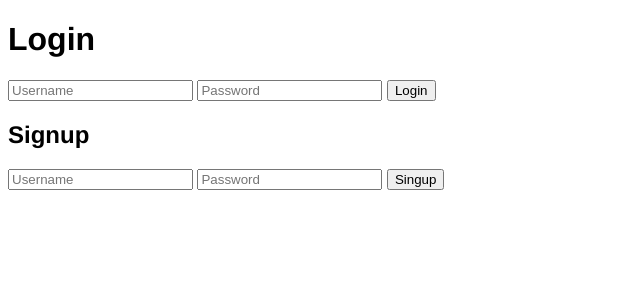
After one commit to omiguelperez/shoppy, a Django app: page /auth-login/ in a window 1280 px wide. The commit adds this page. Shown: the top 300 px of the page, without its empty margins (0-640 px from the left). Run offline with Django 3.2, Linux system fonts and the light colour scheme.

Commit message:
Sistema de usuarios
Se agrega un sistema de usuario básico y después se le agregará más funcionalidad

```diff
--- a/Shoppy/Shoppy/urls.py
+++ b/Shoppy/Shoppy/urls.py
@@ -20,5 +20,5 @@ from django.conf.urls.static import static
 
 urlpatterns = [
     url(r'^admin/', admin.site.urls),
-    url(r'^products/', include('products.urls', namespace='products')),
+    url(r'^', include('products.urls', namespace='products')),
 ] + static(settings.MEDIA_URL, document_root=settings.MEDIA_ROOT)
--- a/Shoppy/products/urls.py
+++ b/Shoppy/products/urls.py
@@ -1,4 +1,5 @@
 from django.conf.urls import url, include
+from django.contrib.auth import views as auth_views
 
 from . import views
 
@@ -6,5 +7,8 @@ urlpatterns = [
     url(r'^$', views.ProductList.as_view(), name='list'),
     url(r'^detail/(?P<pk>[0-9]+)/',
         views.ProductDetail.as_view(), name='detail'),
-    url(r'^new/$', views.product_new, name='new'),
+    url(r'^new/', views.product_new, name='new'),
+    url(r'^auth-login/', views.auth_login, name='auth_login'),
+    url(r'^logout/', auth_views.logout,
+        {'next_page': '/auth-login/'}, name='logout'),
 ]
--- a/Shoppy/products/views.py
+++ b/Shoppy/products/views.py
@@ -1,5 +1,7 @@
+from django.contrib.auth import authenticate, login
+from django.contrib.auth.models import User
 from django.http import HttpResponseRedirect
-from django.shortcuts import get_object_or_404, render
+from django.shortcuts import get_object_or_404, render, redirect
 from django.urls import reverse
 from django.views.generic.detail import DetailView
 from django.views.generic.list import ListView
@@ -29,3 +31,20 @@ def product_new(request):
         'form': form
     }
     return render(request, 'product_new.html', context)
+
+
+def auth_login(request):
+    if request.method == 'POST':
+        action = request.POST.get('action', None)
+        username = request.POST.get('username', None)
+        password = request.POST.get('password', None)
+        if action == 'signup':
+            user = User.objects.create_user(username=username, password=password)
+            login(request, user)
+        elif action == 'login':
+            user = authenticate(username=username, password=password)
+            if not user:
+                return redirect('/auth-login/')
+            login(request, user)
+        return redirect('/')
+    return render(request, 'login/login.html', {})
--- /dev/null
+++ b/Shoppy/templates/login/login.html
@@ -0,0 +1,24 @@
+{% extends "base.html" %}
+
+{% block title %}
+	Login
+{% endblock %}
+
+{% block content %}
+	<h1>Login</h1>
+	<form method="post">
+		{% csrf_token %}
+		<input type="hidden" name="action" value="login">
+		<input type="text" name="username" placeholder="Username">
+		<input type="password" name="password" placeholder="Password">
+		<button type="submit">Login</button>
+	</form>
+	<h2>Signup</h2>
+	<form method="post">
+		{% csrf_token %}
+		<input type="hidden" name="action" value="signup">
+		<input type="text" name="username" placeholder="Username">
+		<input type="password" name="password" placeholder="Password">
+		<button type="submit">Singup</button>
+	</form>
+{% endblock %}
--- a/Shoppy/templates/products/product_list.html
+++ b/Shoppy/templates/products/product_list.html
@@ -2,6 +2,11 @@
 
 {% block content %}
 	<h1>Products</h1>
+	{% if user.is_authenticated %}
+		<p><strong>{{ user.username }}</strong> | <a href="{% url 'products:logout' %}">Logout</a></p>
+	{% else %}
+		<p><a href="{% url 'products:auth_login' %}">Login</a></p>
+	{% endif %}
 	<ul>
 		{% for product in object_list %}
 			<li>
```
